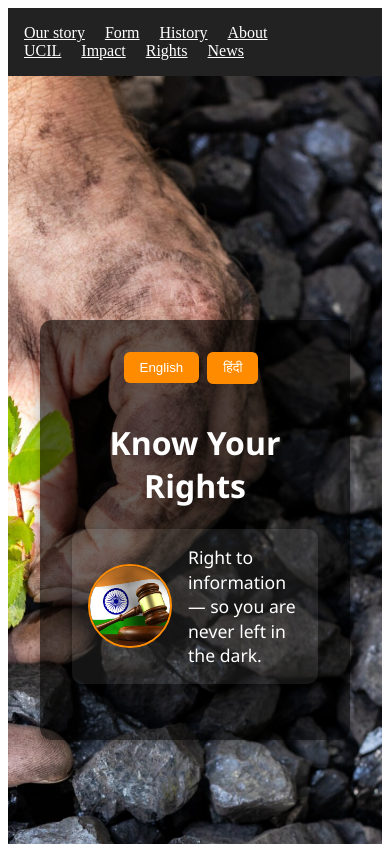
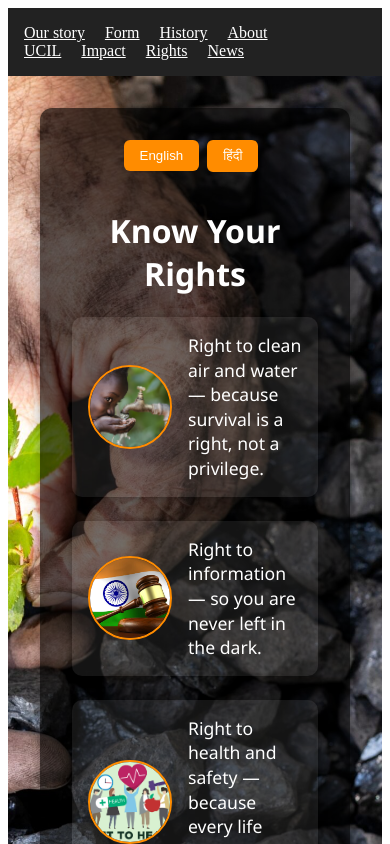
Before and after one commit to kavyamtomriddle/price-of-power-portal, a React (Create React App) app: page /rights in a window 390 px wide. Shown: the top 844 px of the page. Built offline with nearby package versions, Linux system fonts and the light colour scheme.

Commit message:
Removed mobile logic and fixed useEffect issue in Rights.jsx

```diff
--- a/src/components/Rights.jsx
+++ b/src/components/Rights.jsx
@@ -1,9 +1,4 @@
-import React, { useState, useEffect } from 'react';
-
-const Rights = () => {
-  const [lang, setLang] = useState('en');
-  const [index, setIndex] = useState(0);
-  const isMobile = window.innerWidth <= 768;
+import React, { useState } from 'react';
 
 const content = {
   en: {
@@ -48,15 +43,8 @@ const Rights = () => {
   },
 };
 
-useEffect(() => {
-  if (isMobile) {
-    const timer = setInterval(() => {
-      setIndex((prev) => (prev + 1) % content[lang].rights.length);
-    }, 4000);
-    return () => clearInterval(timer);
-  }
-}, [lang, isMobile, content]);
-
+const Rights = () => {
+  const [lang, setLang] = useState('en');
 
   const backgroundStyle = {
     minHeight: '100vh',
@@ -119,8 +107,6 @@ useEffect(() => {
     lineHeight: '1.4',
   };
 
-  const rightsToRender = isMobile ? [content[lang].rights[index]] : content[lang].rights;
-
   return (
     <div style={backgroundStyle}>
       <div style={cardStyle}>
@@ -130,7 +116,7 @@ useEffect(() => {
         </div>
         <h1>{content[lang].title}</h1>
 
-        {rightsToRender.map((right, i) => (
+        {content[lang].rights.map((right, i) => (
           <a
             key={i}
             href={right.link}
```
Lines whose indentation alone changed are shown as unchanged.
